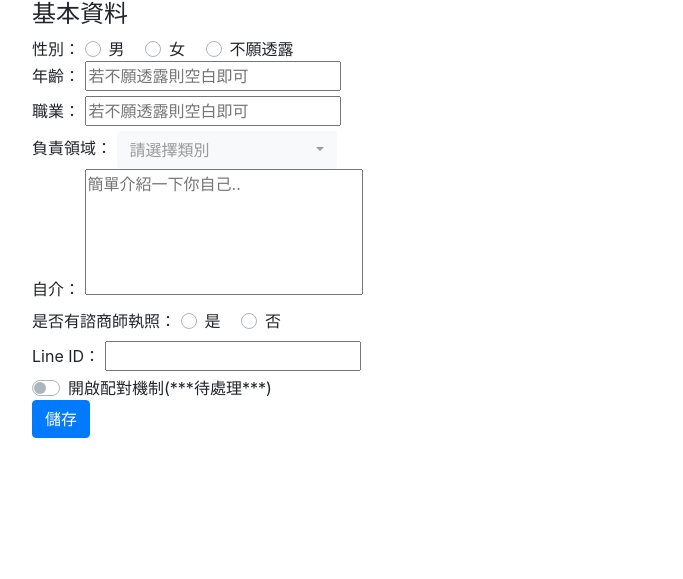
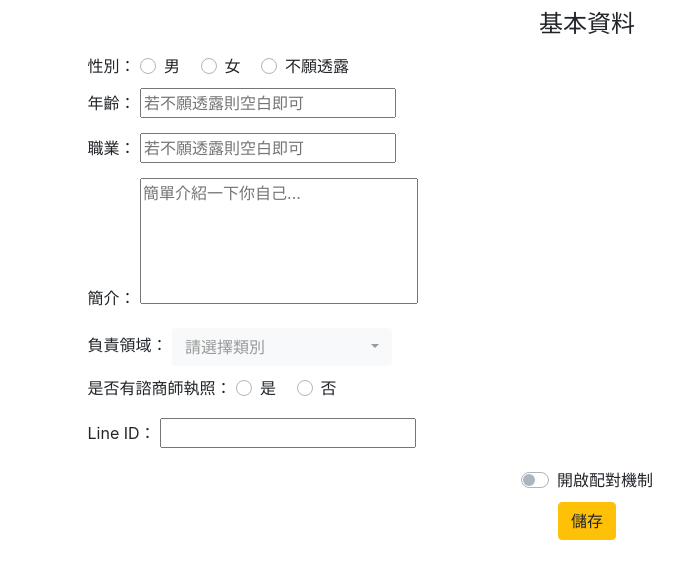
Before and after one commit to mark0613/Warm_Com, a Django app: page /page/profile in a window 1280 px wide. Shown: the top 579 px of the page, without its empty margins (53-736 px from the left). Run offline with Django 4.2, Linux system fonts and the light colour scheme; some libraries are stand-ins or nearby versions.

Commit message:
調整排版

```diff
--- a/templates/profile.html
+++ b/templates/profile.html
@@ -102,11 +102,26 @@
     textarea {
         resize: none;
     }
+    .center {
+        margin: 10px;
+        text-align: center;
+    }
+    .padding-5 {
+        padding: 5px;
+        padding-left: 5%;
+    }
+    input, textarea {
+        outline: none;
+    }
+    input:focus, textarea:focus {
+        border: 2px solid #fce77d;
+        box-shadow: 0 0 20px #EAC100;
+    }
 </style>
 <body>
     <div class="container">
-        <h4>基本資料</h4>
-        <div class="gender">
+        <h4 class="center">基本資料</h4>
+        <div class="gender padding-5">
             <span>性別：</span>
             <div class="custom-control custom-radio custom-control-inline">
                 <input type="radio" id="gender-male" name="genderInline" class="custom-control-input" value="男">
@@ -121,15 +136,19 @@
                 <label class="custom-control-label" for="profess">不願透露</label>
             </div>
         </div>
-        <div class="age">
+        <div class="age padding-5">
             <label>年齡：</label>
             <input type="text" id="age" placeholder="若不願透露則空白即可"><br>
         </div>
-        <div class="job">
+        <div class="job padding-5">
             <label>職業：</label>
             <input type="text" id="job" placeholder="若不願透露則空白即可"><br>
         </div>
-        <div class="handle">
+        <div class="description padding-5">
+            <label>簡介：</label>
+            <textarea placeholder="簡單介紹一下你自己..." cols="25%" rows="5%" id="description"></textarea>
+        </div>
+        <div class="handle padding-5">
             <label>負責領域：</label>
             <select class="selectpicker" multiple title="請選擇類別" id="type">
                 <option value="1">人際</option>
@@ -140,11 +159,7 @@
                 <option value="6">其他</option>
             </select>
         </div>
-        <div class="description">
-            <label>自介：</label>
-            <textarea placeholder="簡單介紹一下你自己.." cols="25%" rows="5%" id="description"></textarea>
-        </div>
-        <div class="professional">
+        <div class="professional padding-5">
             <label>是否有諮商師執照：</label>
             <div class="custom-control custom-radio custom-control-inline">
                 <input type="radio" id="pro" name="profession" class="custom-control-input" value="1">
@@ -155,18 +170,18 @@
                 <label class="custom-control-label" for="non-pro">否</label>
             </div>
         </div>
-        <div class="line-id">
-            <label id="label-line-id">Line ID：</label>
+        <div class="line-id padding-5">
+            <label id="label-line-id padding-5">Line ID：</label>
             <input type="text" id="text-line-id" placeholder=""><br>
         </div>
-        <div class="pair">
+        <div class="pair center">
             <div class="custom-control custom-switch">
                 <input type="checkbox" class="custom-control-input" id="pair" name="pair">
-                <label class="custom-control-label" for="pair">開啟配對機制(***待處理***)</label>
+                <label class="custom-control-label" for="pair">開啟配對機制</label>
             </div>
         </div>
-        <div class="save">
-            <button type="button" class="btn btn-primary" id="save">儲存</button>
+        <div class="save center">
+            <button type="button" class="btn btn-warning" id="save">儲存</button>
         </div>
     </div>
 </body>
```
